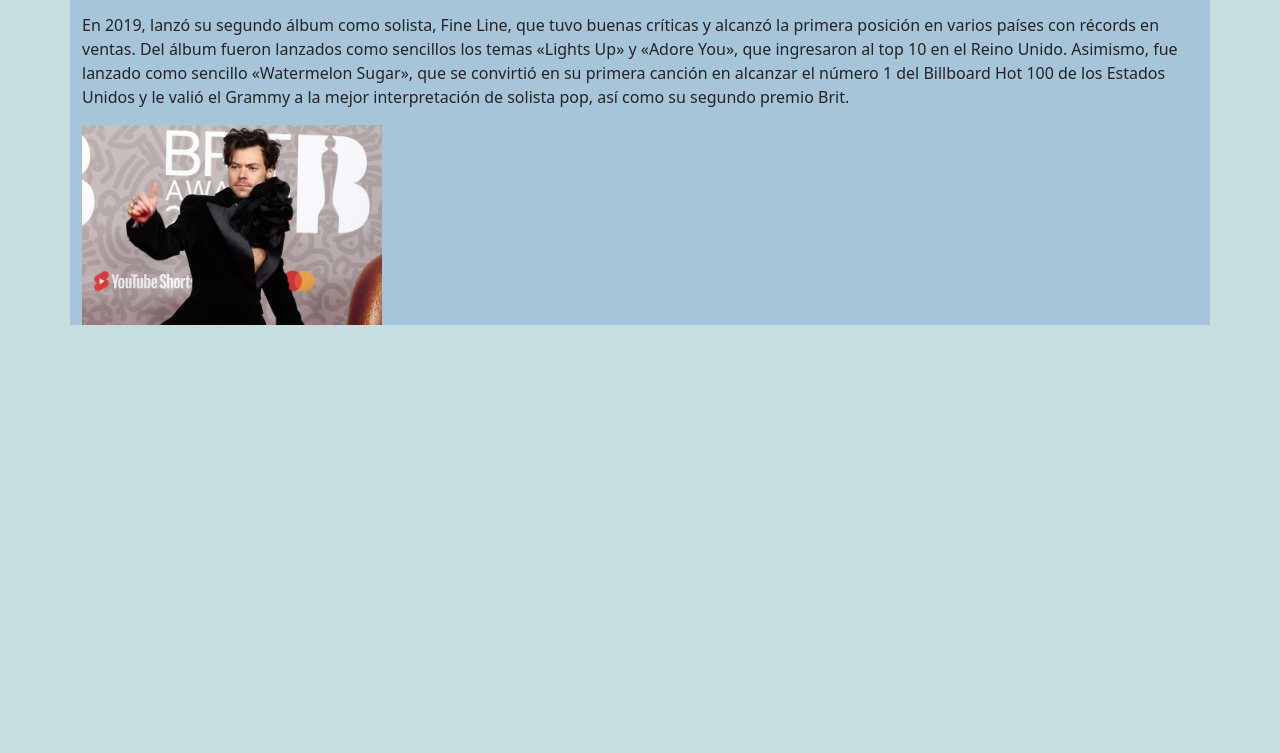
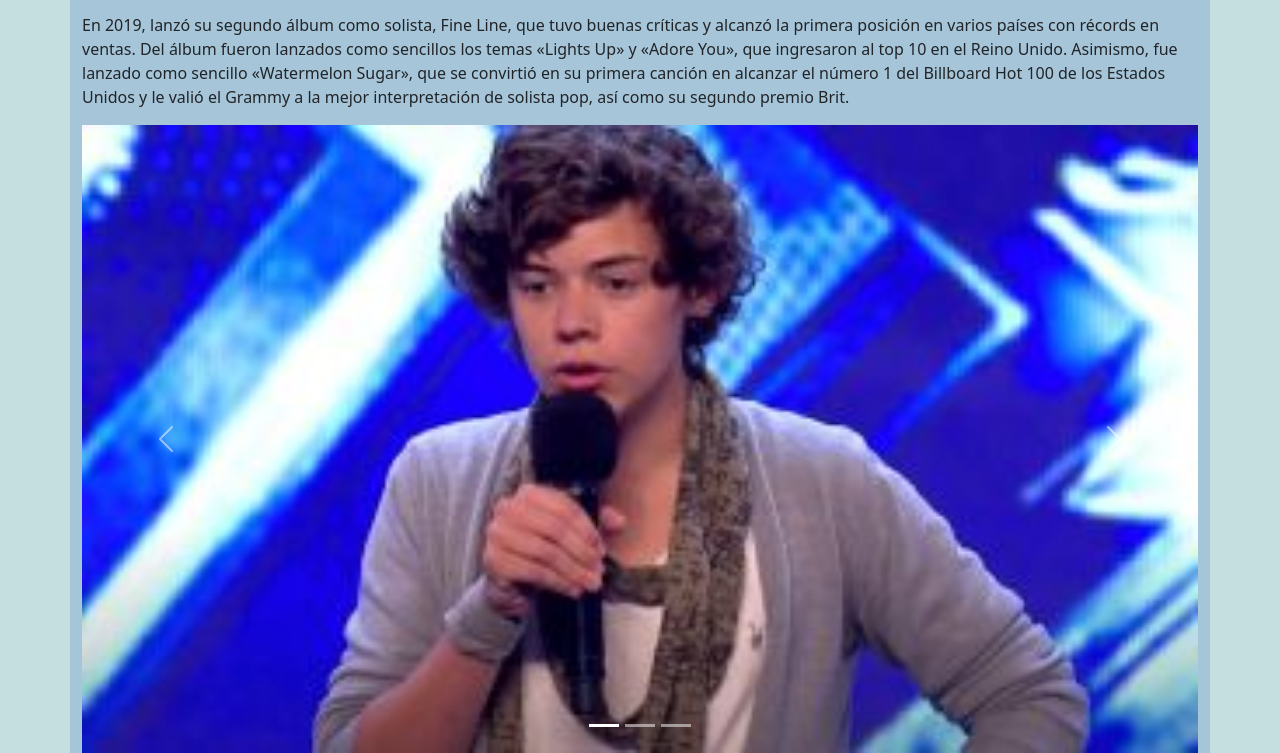
Before and after one commit to louloou/PracticaProgramacionCab, a plain HTML site: page index.html in a window 1280 px wide. Shown: the part 1280-2033 px from the top of the page. Before the commit the page ends 1605 px from the top, so only its background shows below. Drawn offline with nearby package versions, Linux system fonts and the light colour scheme.

Commit message:
historia uptade

```diff
--- a/index.html
+++ b/index.html
@@ -83,9 +83,32 @@
                 así como su segundo premio Brit.
             </p>
         </div>
-        <div class="col-md-2">
-            <img id="brits" src="imagenes/ok.jpg.webp" alt="Imagen de Harry Styles">
-        </div>
+        <div id="carouselExampleIndicators" class="carousel slide">
+            <div class="carousel-indicators">
+              <button type="button" data-bs-target="#carouselExampleIndicators" data-bs-slide-to="0" class="active" aria-current="true" aria-label="Slide 1"></button>
+              <button type="button" data-bs-target="#carouselExampleIndicators" data-bs-slide-to="1" aria-label="Slide 2"></button>
+              <button type="button" data-bs-target="#carouselExampleIndicators" data-bs-slide-to="2" aria-label="Slide 3"></button>
+            </div>
+            <div class="carousel-inner">
+              <div class="carousel-item active">
+                <img src="imagenes/xfactor.jpg" class="d-block w-100" alt="...">
+              </div>
+              <div class="carousel-item">
+                <img src="imagenes/1d.jpg" class="d-block w-100" alt="...">
+              </div>
+              <div class="carousel-item">
+                <img src="imagenes/harry2023.jpg" class="d-block w-100" alt="...">
+              </div>
+            </div>
+            <button class="carousel-control-prev" type="button" data-bs-target="#carouselExampleIndicators" data-bs-slide="prev">
+              <span class="carousel-control-prev-icon" aria-hidden="true"></span>
+              <span class="visually-hidden">Previous</span>
+            </button>
+            <button class="carousel-control-next" type="button" data-bs-target="#carouselExampleIndicators" data-bs-slide="next">
+              <span class="carousel-control-next-icon" aria-hidden="true"></span>
+              <span class="visually-hidden">Next</span>
+            </button>
+          </div>
     </div>
 
 
```
Also changed, not shown: imagenes/1d.jpg (added), imagenes/harry2023.jpg (added), imagenes/xfactor.avif (added), imagenes/xfactor.jpg (added).
